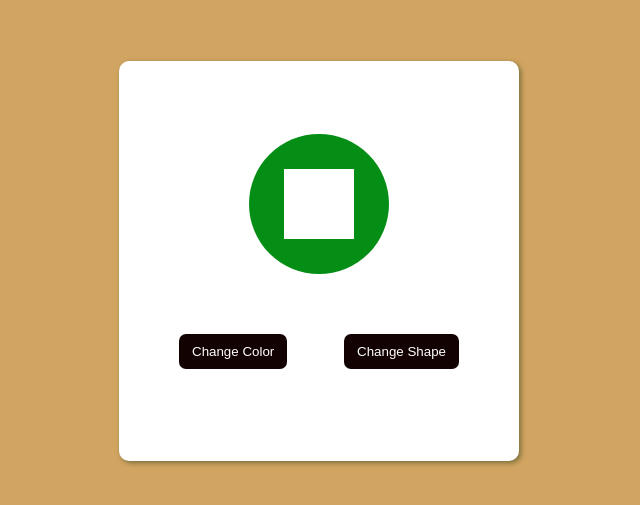
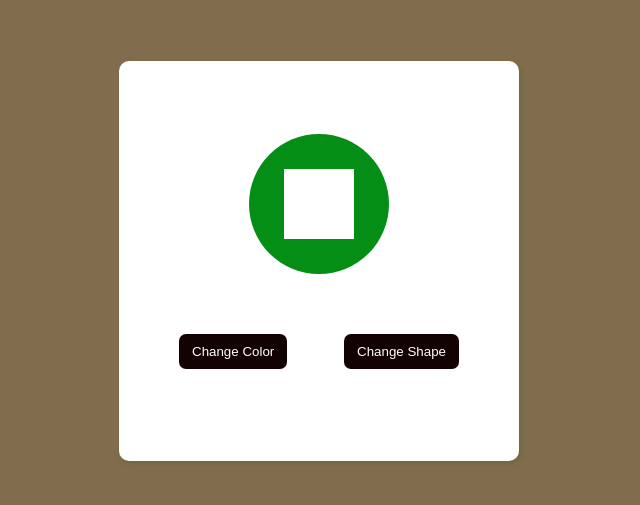
Before and after one commit to niks1503/Random-color-shape-generator, a plain HTML site: page index.html in a window 1280 px wide. Shown: the part 139-644 px from the top of the page, without its empty margins (321-961 px from the left). Drawn offline with Linux system fonts and the light colour scheme.

Commit message:
background changed

```diff
--- a/styles.css
+++ b/styles.css
@@ -14,7 +14,7 @@ body {
   display: flex;
   justify-content: center;
   align-items: center;
-  background-color: rgb(209, 164, 97);
+  background-color: rgb(129, 109, 78);
 
   .content_div {
     width: 400px;
```
